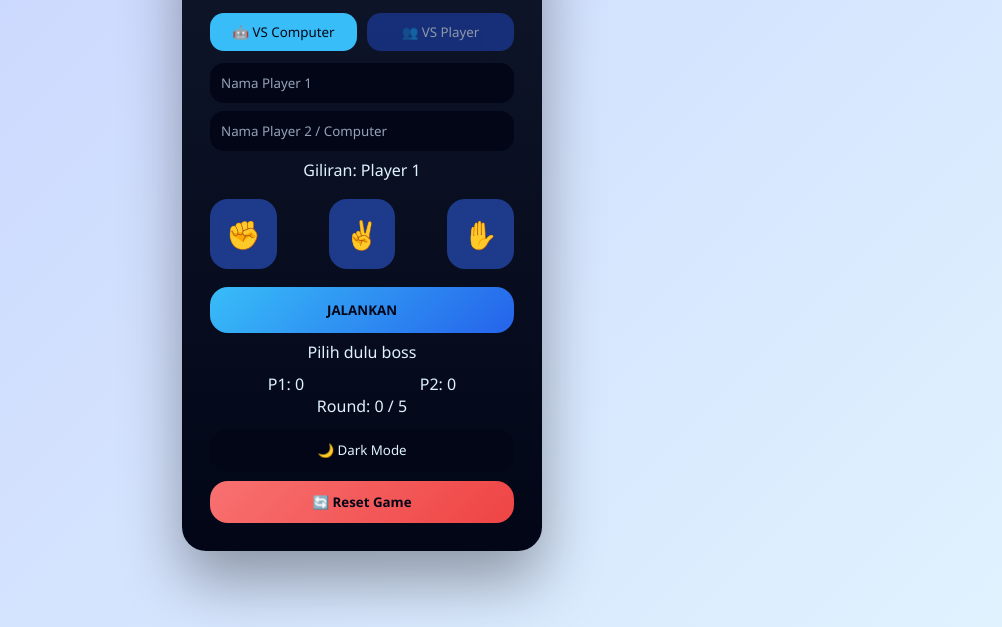
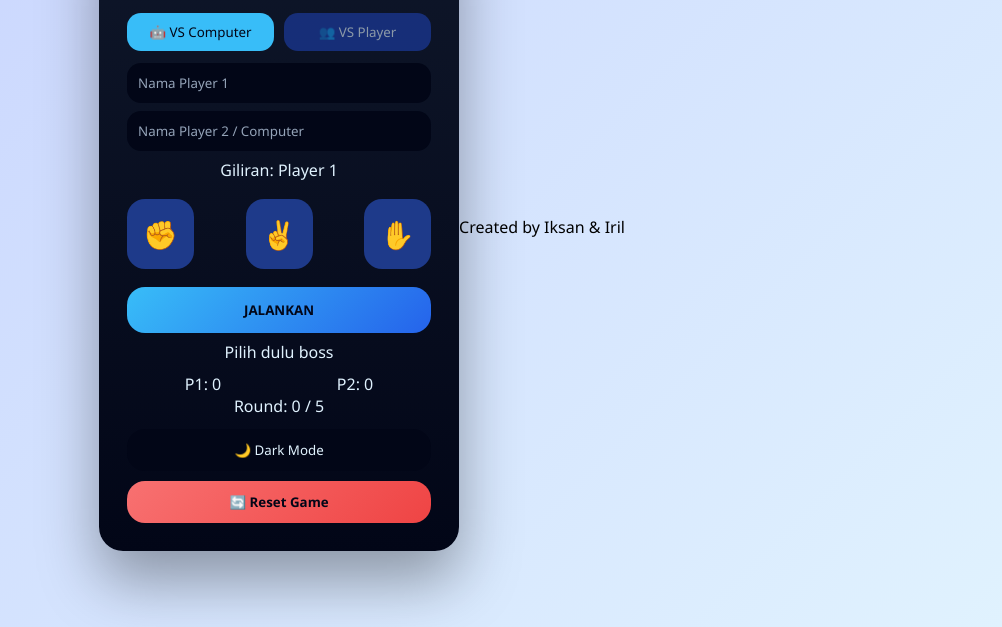
Before and after one commit to CAelys1/Ropasci, a plain HTML site: page index.html in a window 1280 px wide. Shown: the part 173-800 px from the top of the page, without its empty margins (278-1280 px from the left). Drawn offline with Linux system fonts and the light colour scheme.

Commit message:
Add watermark with creator names
Added a watermark indicating the creators of the game.

```diff
--- a/index.html
+++ b/index.html
@@ -56,7 +56,9 @@
     <button onclick="closePopup()">OK</button>
   </div>
 </div>
-
+<div class="watermark">
+  Created by <span>Iksan</span> & <span>Iril</span>
+</div>
 <script src="script.js"></script>
 </body>
 
```
